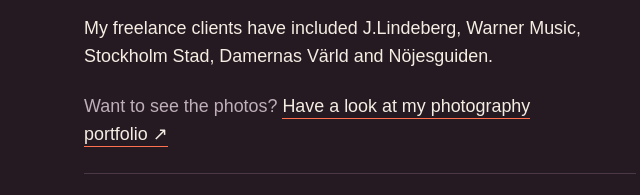
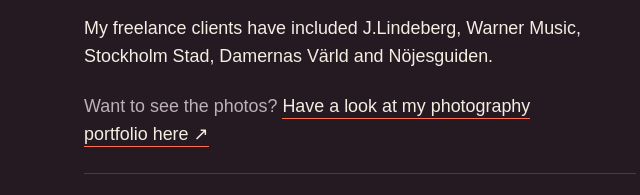
Before and after one commit to michellerickardsson/michellerickardsson.github.io, a website: page index.html in a window 1280 px wide. Shown: the part 1863-2058 px from the top of the page, 584-1224 px from the left. Drawn offline with Linux system fonts and the light colour scheme.

Commit message:
Photography link text: add 'here'
Co-Authored-By: Claude Sonnet 5.5 <noreply@anthropic.com>

```diff
--- a/index.html
+++ b/index.html
@@ -38,7 +38,7 @@ height="0" width="0" style="display:none;visibility:hidden"></iframe></noscript>
 <p class="personal-note reveal">I like finding out what makes people stop, care and act. At Berghs, I’m learning to use data to guide growth: understand the customer journey, turn questions into hypotheses and test what improves conversion.</p>
 </div>
 <div class="experience-story" id="experience">
-<details class="experience-detail" name="experience" open><summary><span>10+ years in photography.</span><span class="experience-toggle" aria-hidden="true"></span></summary><div class="experience-content"><p>I’ve run Michelle Rickardsson Photography AB since 2017, photographing and retouching fashion and portraits.</p><p class="experience-takeaway">My freelance clients have included J.Lindeberg, Warner Music, Stockholm Stad, Damernas Värld and Nöjesguiden.</p><p class="experience-more">Want to see the photos? <a class="experience-link" href="https://michellerickardsson.com" target="_blank" rel="noopener">Have a look at my photography portfolio ↗</a></p></div></details>
+<details class="experience-detail" name="experience" open><summary><span>10+ years in photography.</span><span class="experience-toggle" aria-hidden="true"></span></summary><div class="experience-content"><p>I’ve run Michelle Rickardsson Photography AB since 2017, photographing and retouching fashion and portraits.</p><p class="experience-takeaway">My freelance clients have included J.Lindeberg, Warner Music, Stockholm Stad, Damernas Värld and Nöjesguiden.</p><p class="experience-more">Want to see the photos? <a class="experience-link" href="https://michellerickardsson.com" target="_blank" rel="noopener">Have a look at my photography portfolio here ↗</a></p></div></details>
 <details class="experience-detail" name="experience"><summary><span>WeSC. From shoot to shop.</span><span class="experience-toggle" aria-hidden="true"></span></summary><div class="experience-content"><p>At WeSC, I produced campaign images, lookbooks and product photography, led shoots in Sweden and worked with the New York team. I also managed the worldwide webshop, including design, orders and customer service.</p><p class="experience-takeaway">The job didn’t stop when the images were delivered.</p></div></details>
 <details class="experience-detail" name="experience"><summary><span>Plants, people and heavy lifting.</span><span class="experience-toggle" aria-hidden="true"></span></summary><div class="experience-content"><p>At Nordic Green Design, I’ve worked as a team lead and helped create plant installations and moss walls. It’s creative work in three dimensions: reading a space, finding the right placement and bringing it all together with the team and the client.</p><p class="experience-takeaway">So yes, some of my experience with growth has been quite literal.</p></div></details>
 </div></div>
```
